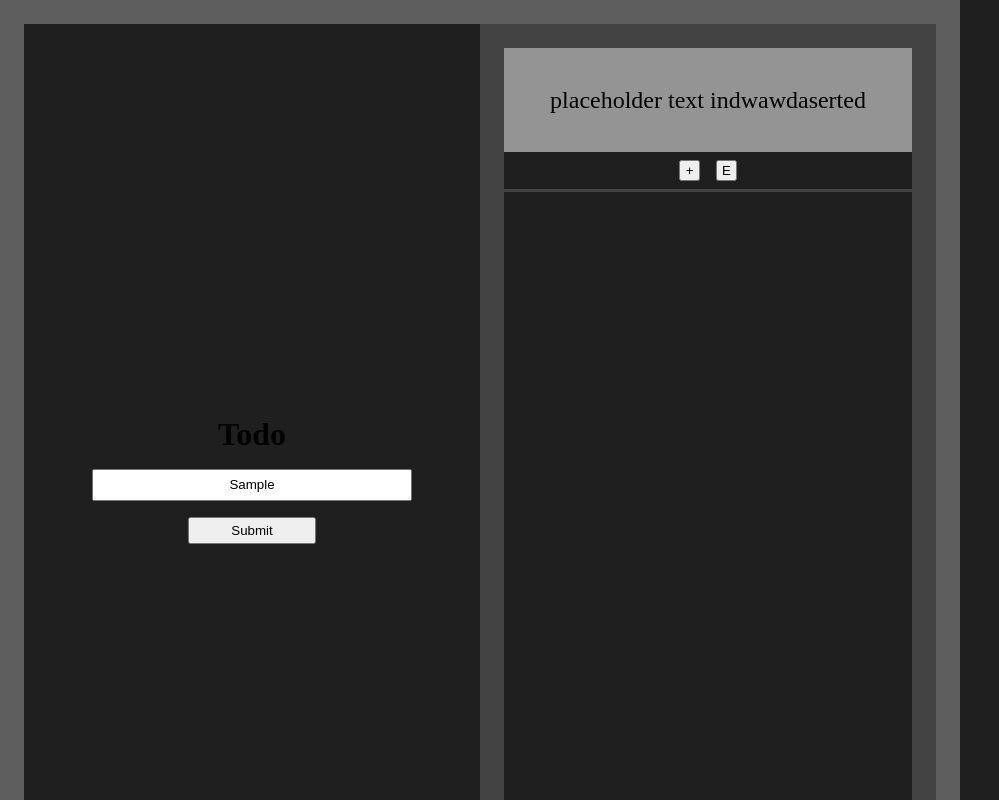
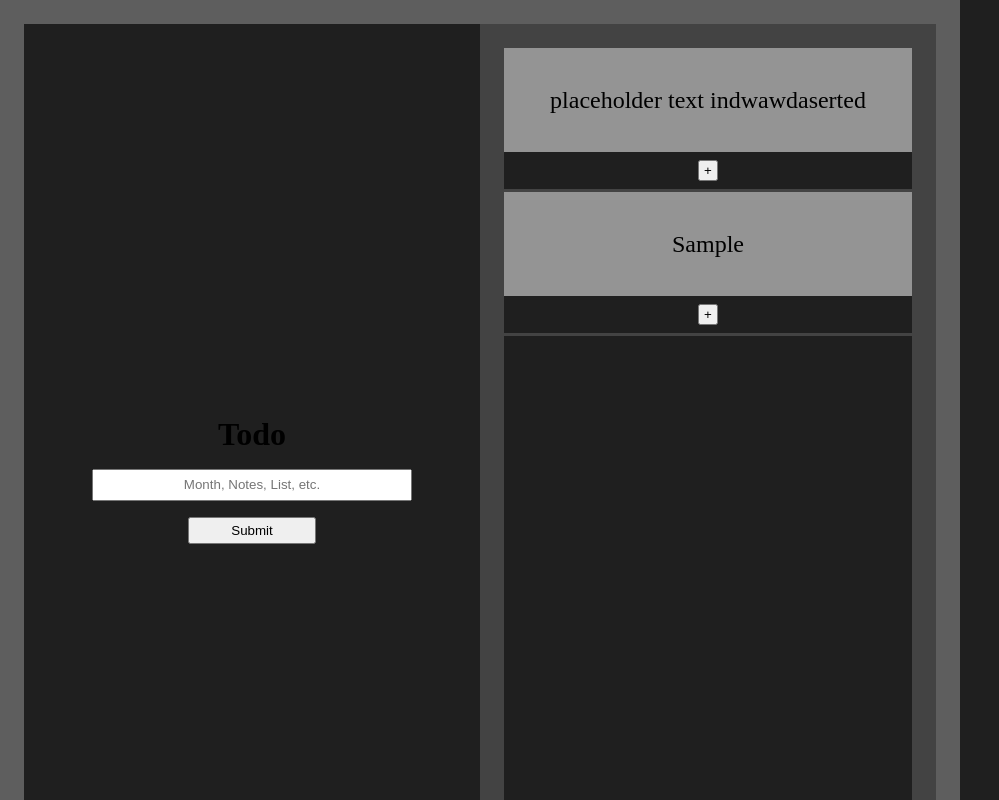
Before and after one commit to TekNellCo/todolist2, a website built with webpack: page src/header.html in a window 1280 px wide. Both pictures are taken after typing "Sample" into the empty fields and a click on the button "Submit". Shown: the top 800 px of the page, without its empty margins (0-999 px from the left). Built offline with nearby package versions, Linux system fonts and the light colour scheme.

Commit message:
headercreate function and button working

```diff
--- a/src/header.html
+++ b/src/header.html
@@ -15,7 +15,7 @@
         <div class="contentcontainer">
             <div class="leftcontainer">
                 <h1>Todo</h1>
-                <input class="headerinput" placeholder="Month, Notes, List, etc." type="text">
+                <input required class="headerinput" placeholder="Month, Notes, List, etc." type="text">
                 <button class="headersubmit">Submit</button>
                 <button class="headereditbutton">E</button>
             </div>
@@ -33,7 +33,7 @@
 
                         <div class="addtaskcontainer">
                             <button class="addtaskbtn">+</button>
-                            <button class="edittaskbtn">E</button>
+
                         </div>
 
                     </div>
--- a/src/index.js
+++ b/src/index.js
@@ -0,0 +1,40 @@
+
+
+
+let headerAppend = document.querySelector('.headerappend');
+let headerSubmit = document.querySelector('.headersubmit');
+let headerInputText = document.querySelector('.headerinput');
+
+
+headerSubmit.addEventListener('click',(e)=>{
+    if(headerInputText.value !== ""){
+        e.preventDefault();
+        headerCreator();
+    }else{}
+})
+
+
+function headerCreator(){
+
+    let headerContainer = document.createElement('div');
+    let header = document.createElement('div');
+    let headerText = document.createElement('p');
+    let addTaskContainer = document.createElement('div');
+    let addTaskBtn = document.createElement('button');
+
+    headerContainer.className = "headercontainer";
+    header.className = "header";
+    addTaskContainer.className = "addtaskcontainer";
+    addTaskBtn.className = "addtaskbtn"
+
+    headerText.textContent = headerInputText.value;
+    headerInputText.value = ""
+    addTaskBtn.innerText = "+"
+
+    headerAppend.append(headerContainer);
+    headerContainer.append(header);
+    header.append(headerText);
+    headerContainer.append(addTaskContainer);
+    addTaskContainer.append(addTaskBtn);
+
+}
```
Also changed, not shown: src/headeditor.html (+1 -1 lines), src/taskeditor.html (+1 -1 lines), dist/indexl.html, dist/main.js, dist/style.css.
